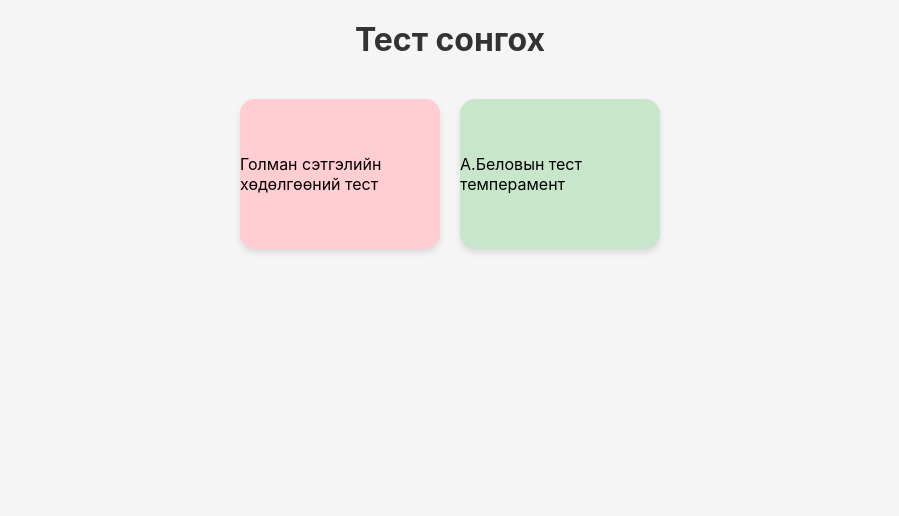
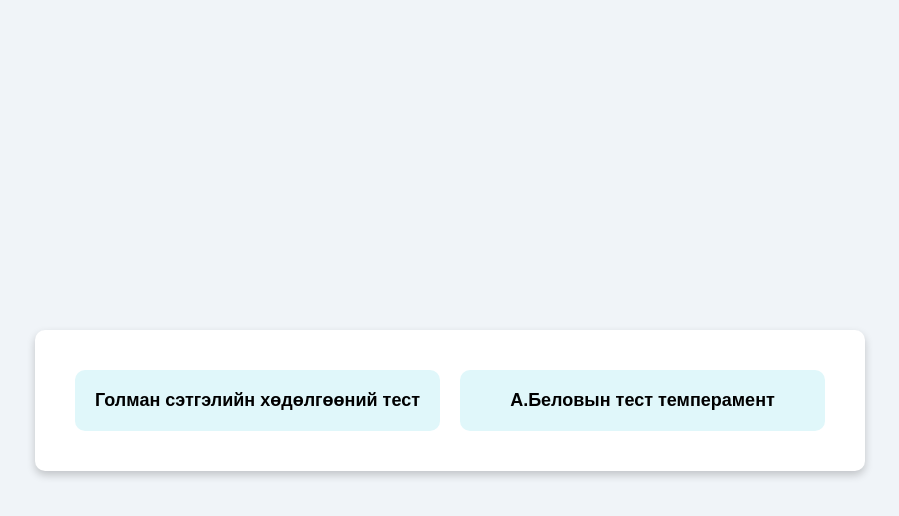
Before and after one commit to bolortuka45-max/school-survey-realtime, a React app in the folder frontend/: page /selection in a window 1280 px wide. Shown: the top 516 px of the page, without its empty margins (190-1089 px from the left). Built offline with nearby package versions, Linux system fonts and the light colour scheme.

Commit message:
Update SelectionPage.js

```diff
--- a/frontend/src/SelectionPage.js
+++ b/frontend/src/SelectionPage.js
@@ -1,23 +1,28 @@
 import React from "react";
 
 const tests = [
-  { name: "Голман сэтгэлийн хөдөлгөөний тест", color: "#FFCDD2" },
-  { name: "А.Беловын тест темперамент", color: "#C8E6C9" },
+  "Голман сэтгэлийн хөдөлгөөний тест",
+  "А.Беловын тест темперамент"
 ];
 
 function SelectionPage() {
   return (
-    <div>
-      <h1 style={{ textAlign: "center", marginTop: "20px" }}>Тест сонгох</h1>
-      <div className="selection-container">
-        {tests.map((test, index) => (
-          <div
-            key={index}
-            className="selection-box"
-            style={{ backgroundColor: test.color }}
-            onClick={() => alert(`${test.name} тестийг сонголоо!`)}
-          >
-            {test.name}
+    <div style={{
+      display: "flex", justifyContent: "center", alignItems: "center",
+      height: "100vh", backgroundColor: "#f0f4f8", fontFamily: "sans-serif"
+    }}>
+      <div style={{
+        display: "grid", gridTemplateColumns: "1fr 1fr",
+        gap: "20px", padding: "40px", borderRadius: "10px",
+        backgroundColor: "white", boxShadow: "0 4px 8px rgba(0,0,0,0.2)"
+      }}>
+        {tests.map((test, idx) => (
+          <div key={idx} style={{
+            padding: "20px", borderRadius: "10px",
+            backgroundColor: "#e0f7fa", textAlign: "center",
+            cursor: "pointer", fontWeight: "bold", fontSize: "18px"
+          }}>
+            {test}
           </div>
         ))}
       </div>
```
